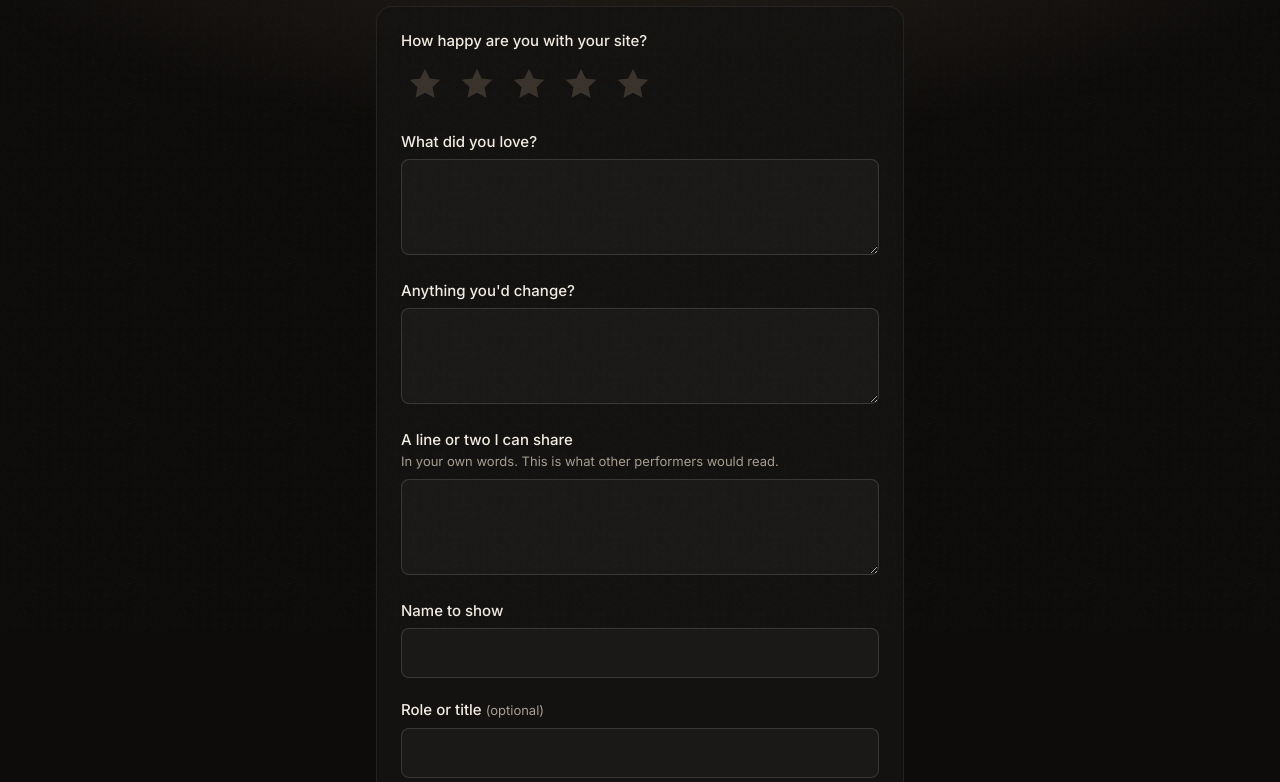
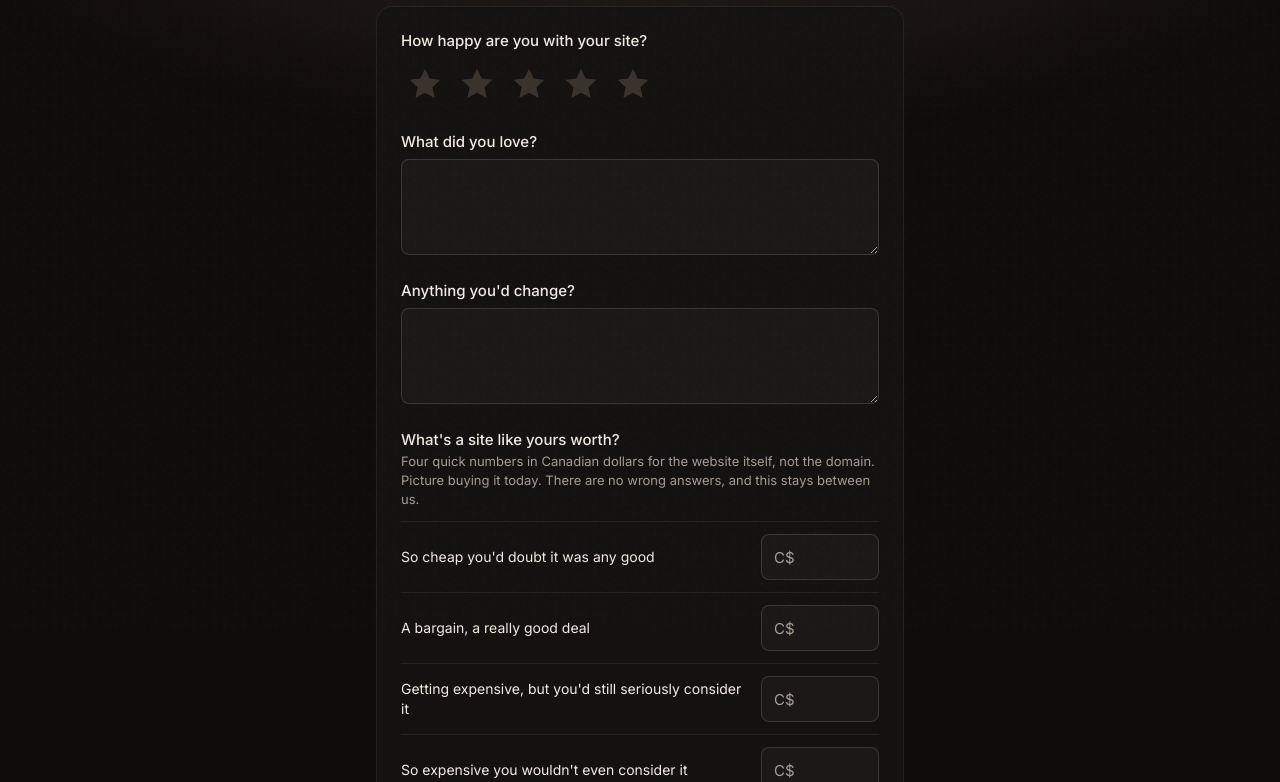
Before and after one commit to Sylennce/hk-website, a plain HTML site: page feedback/index.html in a window 1280 px wide. Shown: the part 170-952 px from the top of the page. Drawn offline with Linux system fonts and the light colour scheme.

Commit message:
Feedback page: ask for a testimonial by name; add the four Van Westendorp price questions
Co-Authored-By: Claude Opus 5.5 <noreply@anthropic.com>

```diff
--- a/feedback/index.html
+++ b/feedback/index.html
@@ -26,6 +26,15 @@ input[type=text],textarea{font:inherit;font-size:16px;padding:14px 15px;border-r
 input[type=text]:focus,textarea:focus{outline:2px solid var(--acc);outline-offset:1px;border-color:transparent}
 textarea{min-height:96px;resize:vertical;line-height:1.5}
 fieldset{border:0}
+.price legend{margin-bottom:12px}
+.price .row{display:flex;align-items:center;justify-content:space-between;gap:14px;padding:12px 0;border-top:1px solid #fff1}
+.price .row label{font-size:14px;line-height:1.4;color:var(--ink)}
+.cad{position:relative;flex:none;width:118px}
+.cad:before{content:"C$";position:absolute;left:13px;top:50%;transform:translateY(-50%);color:var(--dim);font-size:15px;pointer-events:none}
+.cad input{font:inherit;font-size:16px;width:100%;padding:12px 12px 12px 38px;border-radius:8px;border:1px solid #fff2;background:#ffffff08;color:inherit;-moz-appearance:textfield;appearance:textfield}
+.cad input::-webkit-outer-spin-button,.cad input::-webkit-inner-spin-button{-webkit-appearance:none;margin:0}
+.cad input::placeholder{color:#fff3}
+.cad input:focus{outline:2px solid var(--acc);outline-offset:1px;border-color:transparent}
 .stars{display:flex;flex-direction:row-reverse;justify-content:flex-end;gap:4px}
 .stars input{position:absolute;opacity:0;width:1px;height:1px}
 .stars label{cursor:pointer;padding:6px 4px;line-height:0;color:#3a332c;transition:color .12s,transform .12s}
@@ -83,7 +92,15 @@ footer a{color:var(--dim)}
 
     <div><label class="q" for="loved">What did you love?</label><textarea name="loved" id="loved"></textarea></div>
     <div><label class="q" for="change">Anything you'd change?</label><textarea name="change" id="change"></textarea></div>
-    <div><label class="q" for="testimonial">A line or two I can share<span class="hint">In your own words. This is what other performers would read.</span></label><textarea name="testimonial" id="testimonial"></textarea></div>
+
+    <fieldset class="price">
+      <legend class="q">What's a site like yours worth?<span class="hint">Four quick numbers in Canadian dollars for the website itself, not the domain. Picture buying it today. There are no wrong answers, and this stays between us.</span></legend>
+      <div class="row"><label for="price_too_cheap">So cheap you'd doubt it was any good</label><span class="cad"><input type="number" name="price_too_cheap" id="price_too_cheap" min="0" step="any" inputmode="decimal"></span></div>
+      <div class="row"><label for="price_bargain">A bargain, a really good deal</label><span class="cad"><input type="number" name="price_bargain" id="price_bargain" min="0" step="any" inputmode="decimal"></span></div>
+      <div class="row"><label for="price_expensive">Getting expensive, but you'd still seriously consider it</label><span class="cad"><input type="number" name="price_expensive" id="price_expensive" min="0" step="any" inputmode="decimal"></span></div>
+      <div class="row"><label for="price_too_expensive">So expensive you wouldn't even consider it</label><span class="cad"><input type="number" name="price_too_expensive" id="price_too_expensive" min="0" step="any" inputmode="decimal"></span></div>
+    </fieldset>
+    <div><label class="q" for="testimonial">Would you write me a short testimonial?<span class="hint">Just a line or two in your own words about your site or working with me. Other performers will read it when they're deciding on a site of their own.</span></label><textarea name="testimonial" id="testimonial"></textarea></div>
     <div><label class="q" for="display_name">Name to show</label><input type="text" name="display_name" id="display_name" autocomplete="off"></div>
     <div><label class="q" for="role">Role or title <span class="hint" style="display:inline">(optional)</span></label><input type="text" name="role" id="role" autocomplete="off"></div>
 
```
Also changed, not shown: 1 other file.
